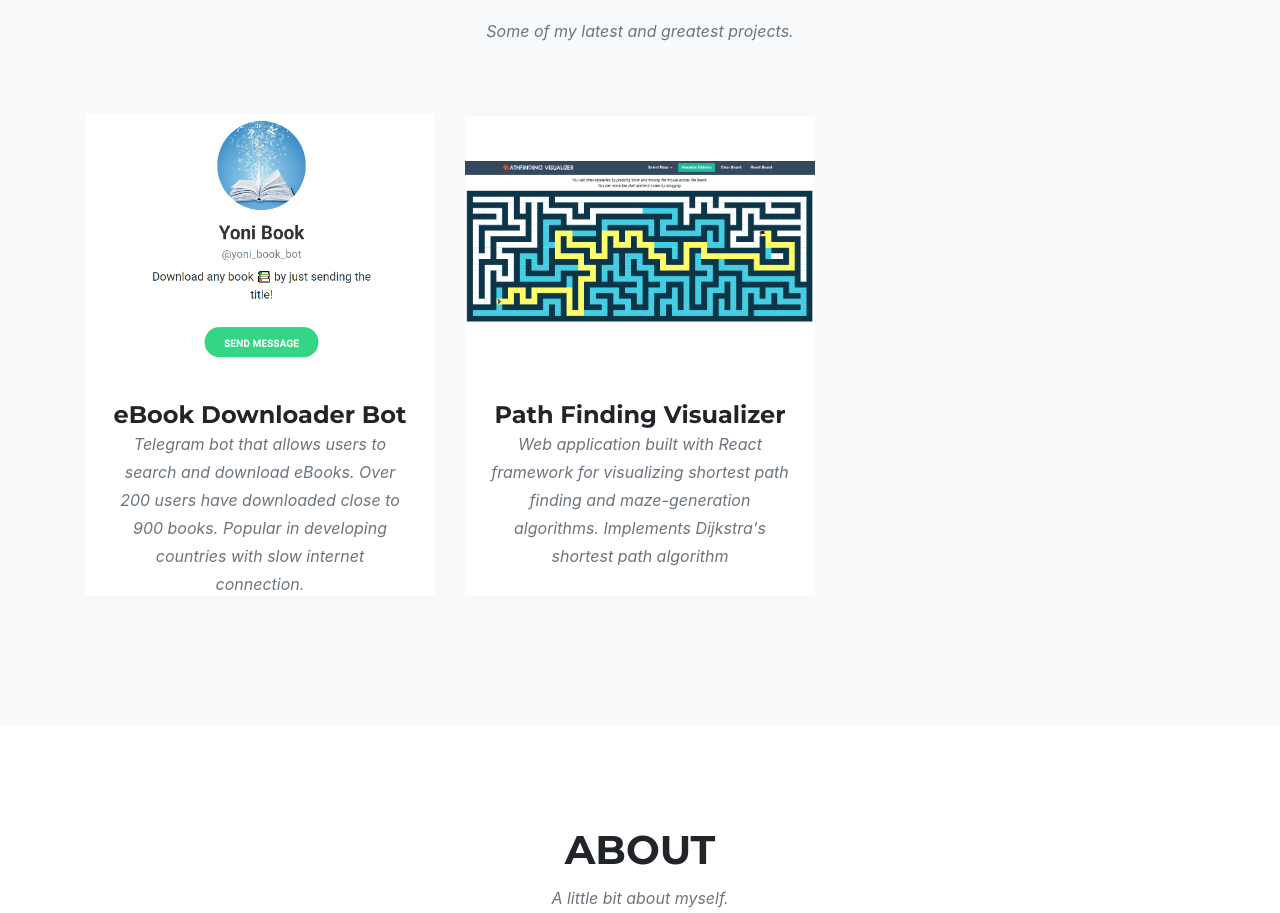
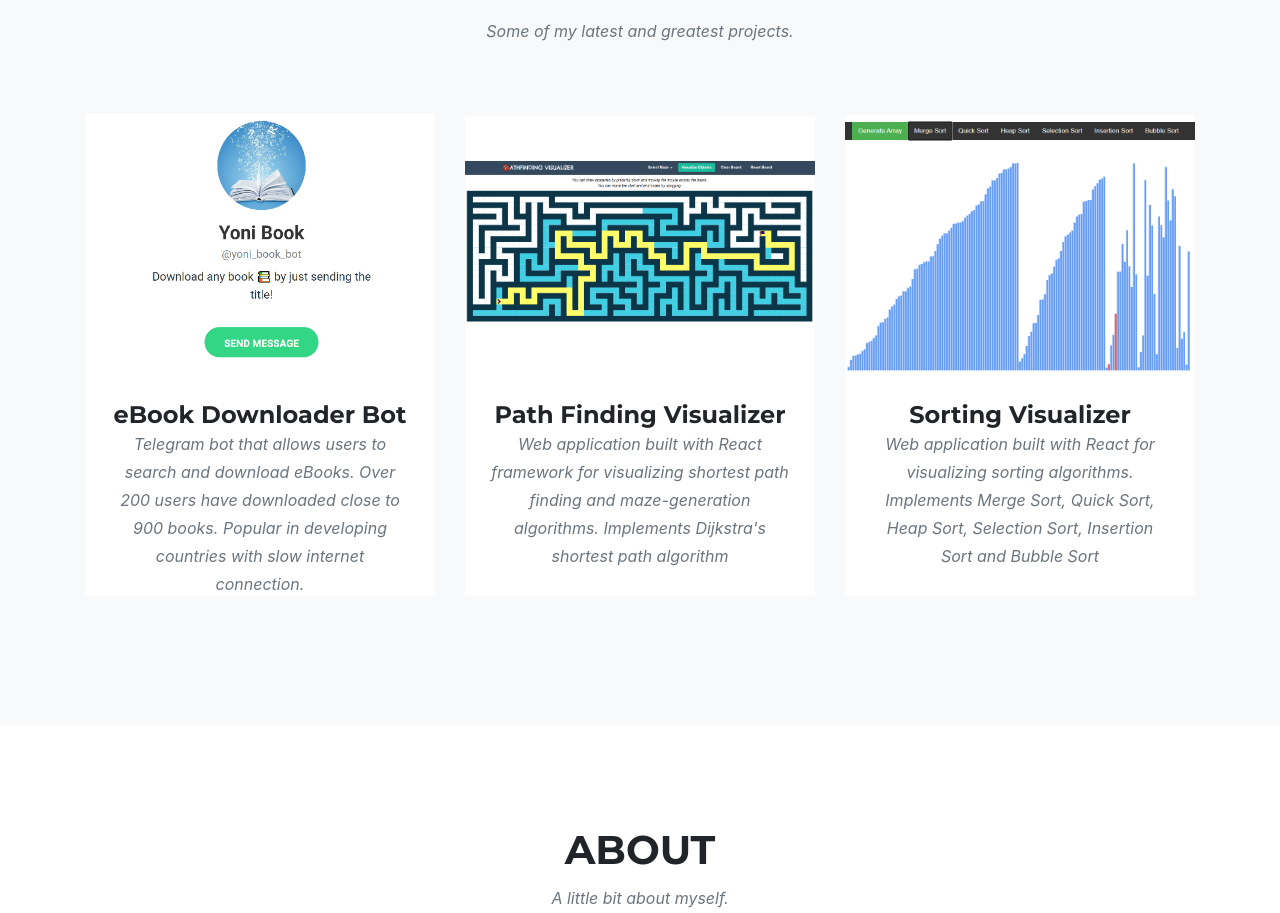
Before and after one commit to ybmlk/my-portfolio, a React (Create React App) app: page / in a window 1280 px wide. Shown: the part 1530-2443 px from the top of the page. Built offline with nearby package versions, Linux system fonts and the light colour scheme; a web font is replaced by a local one.

Commit message:
Add sorting visualizer

```diff
--- a/src/components/Portfolio.js
+++ b/src/components/Portfolio.js
@@ -2,7 +2,7 @@ import React from 'react';
 
 import telegramBot from '../assets/img/telegram.PNG';
 import pathFinder from '../assets/img/path-finder.PNG';
-// import sorting from '../assets/img/udemy-clone3.png';
+import sorting from '../assets/img/sorting.PNG';
 
 const Portfolio = () => {
   const projects = [
@@ -26,15 +26,16 @@ const Portfolio = () => {
       shortest path finding and maze-generation algorithms.
       Implements Dijkstra's shortest path algorithm `,
     },
-    // {
-    //   title: 'Sorting Visualizer',
-    //   image: sorting,
-    //   live: 'https://wheel-of-forture.netlify.com/',
-    //   github: 'https://github.com/ybmlk/udemy-clone-project-10',
-    //   description: `
-    //   Web application built with JavaScript for visualizing sorting algorithms
-    //   Implements Merge Sort, Quick Sort, Heap Sort, and Bubble Sort`,
-    // },
+    {
+      title: 'Sorting Visualizer',
+      image: sorting,
+      live: 'https://sorting-visualizer-ybmlk.netlify.app/',
+      github: 'https://github.com/ybmlk/sorting-visualizer',
+      description: `
+      Web application built with React for visualizing
+      sorting algorithms. Implements Merge Sort, Quick Sort, Heap Sort,
+      Selection Sort, Insertion Sort and Bubble Sort`,
+    },
   ];
   return (
     <section className='bg-light page-section' id='portfolio'>
```
Also changed, not shown: src/assets/img/sorting.PNG (added).
